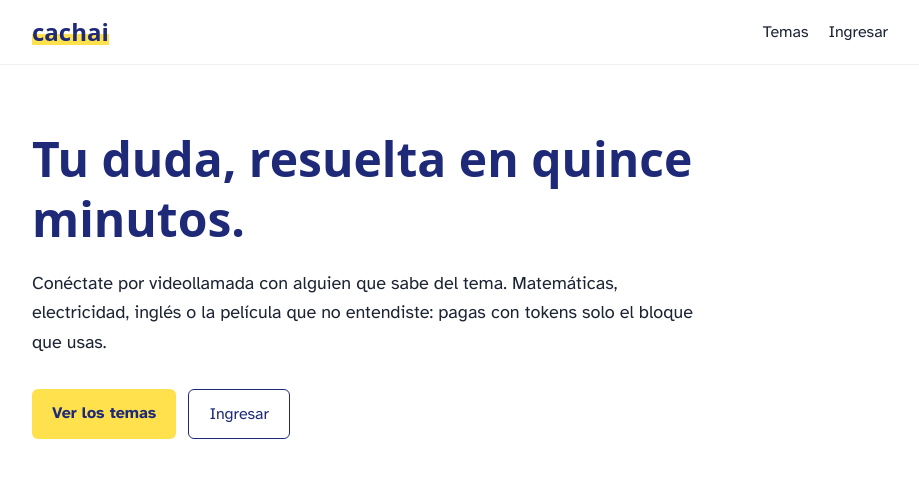
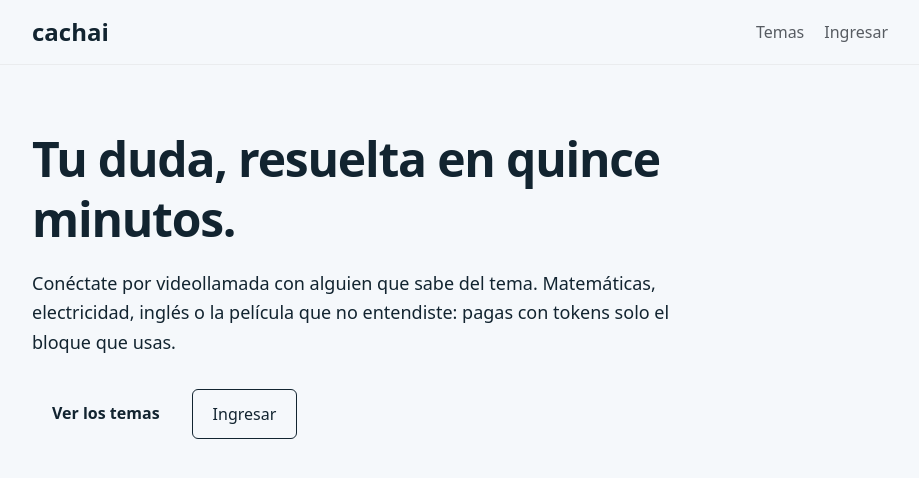
Before and after one commit to panchox12/Capstone_002D, a React (Vite) app in the folder frontend/: page / in a window 1280 px wide. Shown: the top 478 px of the page, without its empty margins (180-1099 px from the left). Built offline with nearby package versions, Linux system fonts and the light colour scheme; no server answers.

Commit message:
chore(frontend): letra Archivo y colores del diseño de pantallas

```diff
--- a/frontend/package.json
+++ b/frontend/package.json
@@ -12,8 +12,7 @@
     "test:watch": "vitest"
   },
   "dependencies": {
-    "@fontsource-variable/bricolage-grotesque": "^5.3.0",
-    "@fontsource/atkinson-hyperlegible": "^5.3.0",
+    "@fontsource-variable/archivo": "^5.3.0",
     "@tailwindcss/vite": "^4.3.3",
     "react": "^19.2.8",
     "react-dom": "^19.2.8",
--- a/frontend/src/index.css
+++ b/frontend/src/index.css
@@ -1,44 +1,55 @@
 @import "tailwindcss";
 
-/* Colores y tipografias de Cachai. Cada variable se convierte en clases:
-   --color-tinta da bg-tinta, text-tinta, border-tinta; --font-titulo da font-titulo. */
+/* Colores, letras, bordes y sombras de Cachai, tomados del diseño de pantallas.
+   Cada variable se convierte en clases: --color-oceano da bg-oceano, text-oceano,
+   border-oceano; --radius-tarjeta da rounded-tarjeta; --shadow-tarjeta da shadow-tarjeta. */
 @theme {
-  --color-tinta: #1e2a78;
-  --color-resaltador: #ffe14d;
-  --color-papel: #ffffff;
-  --color-grafito: #1c2333;
-  --color-niebla: #eef0f6;
+  /* Azules: el principal, su version oscura y el texto que va sobre fondos celestes */
+  --color-oceano: #0b66ae;
+  --color-oceano-oscuro: #084b81;
+  --color-abismo: #063a64;
+  --color-celeste: #d3e4f3;
+  --color-celeste-medio: #b0cfea;
+
+  /* Fondo de la pagina, texto y grises */
+  --color-fondo: #f5f8fb;
+  --color-tinta: #122430;
+  --color-niebla: #eaecee;
+  --color-bruma: #ced2d6;
+  --color-ceniza: #90959b;
+  --color-grafito: #575c62;
+
+  /* Estados */
   --color-acierto: #1f7a54;
   --color-alerta: #b42318;
 
-  --font-titulo: "Bricolage Grotesque Variable", system-ui, sans-serif;
-  --font-cuerpo: "Atkinson Hyperlegible", system-ui, sans-serif;
-}
+  --font-titulo: "Archivo Variable", system-ui, sans-serif;
+  --font-cuerpo: "Archivo Variable", system-ui, sans-serif;
+  /* Los relojes usan una letra de ancho fijo para que los numeros no salten al cambiar */
+  --font-reloj: ui-monospace, "SFMono-Regular", Menlo, Consolas, monospace;
 
-/* El trazo de resaltador del logo: la unica marca grafica fuerte de la interfaz. */
-@utility resaltado {
-  background-image: linear-gradient(
-    transparent 55%,
-    var(--color-resaltador) 55%,
-    var(--color-resaltador) 90%,
-    transparent 90%
-  );
+  --radius-tarjeta: 20px;
+  --shadow-tarjeta: 0 2px 10px rgb(8 34 60 / 0.08);
+  --shadow-flotante: 0 10px 40px rgb(8 34 60 / 0.15);
 }
 
 @layer base {
   body {
-    @apply bg-papel font-cuerpo text-grafito antialiased;
+    @apply bg-fondo font-cuerpo text-tinta antialiased;
   }
 
   h1,
   h2,
-  h3 {
-    @apply font-titulo text-tinta;
+  h3,
+  h4 {
+    @apply font-titulo font-extrabold tracking-tight text-tinta;
   }
 
   a,
   button,
-  input {
-    @apply focus-visible:outline-2 focus-visible:outline-offset-2 focus-visible:outline-tinta;
+  input,
+  textarea,
+  select {
+    @apply focus-visible:outline-2 focus-visible:outline-offset-2 focus-visible:outline-oceano;
   }
 }
--- a/frontend/src/main.jsx
+++ b/frontend/src/main.jsx
@@ -1,6 +1,4 @@
-import '@fontsource-variable/bricolage-grotesque'
-import '@fontsource/atkinson-hyperlegible/400.css'
-import '@fontsource/atkinson-hyperlegible/700.css'
+import '@fontsource-variable/archivo'
 import { StrictMode } from 'react'
 import { createRoot } from 'react-dom/client'
 import { BrowserRouter } from 'react-router'
```
Also changed, not shown: frontend/public/favicon.svg, 1 other file (tests, documents, lock files or other folders).
